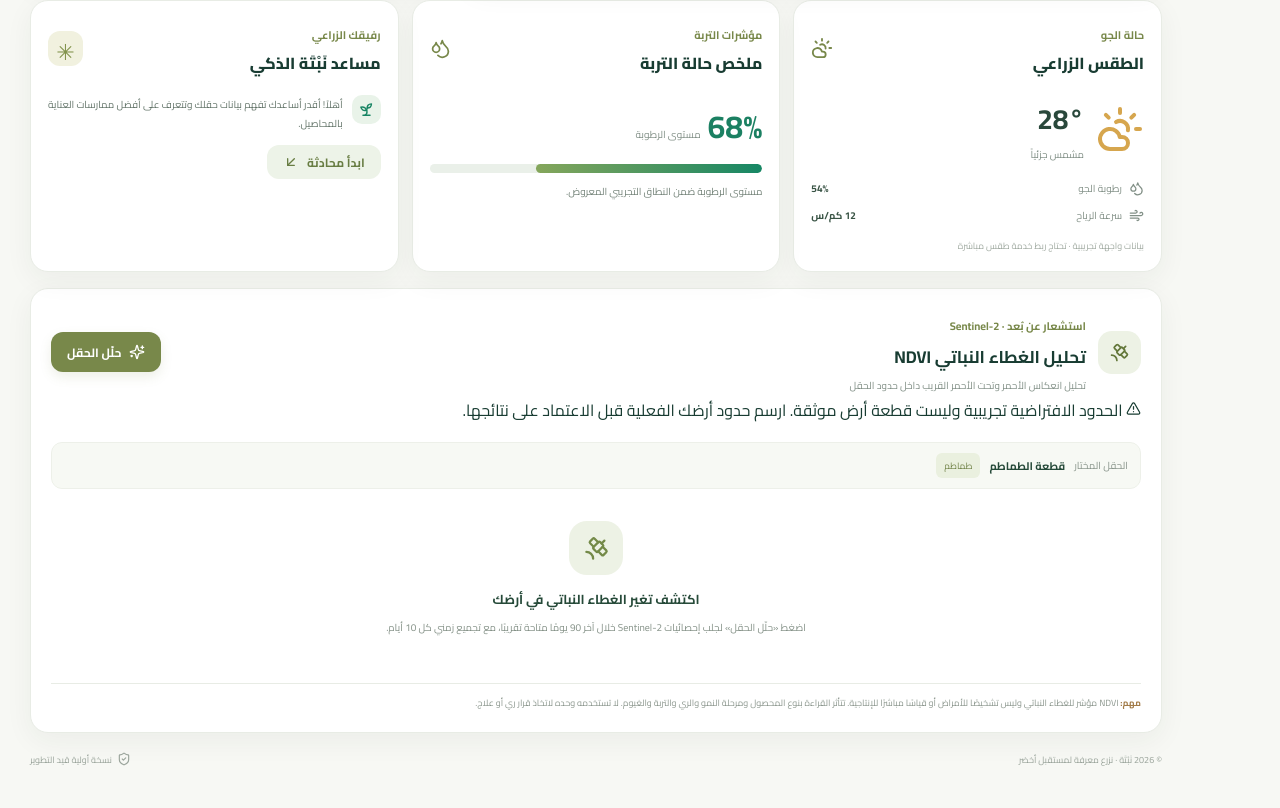
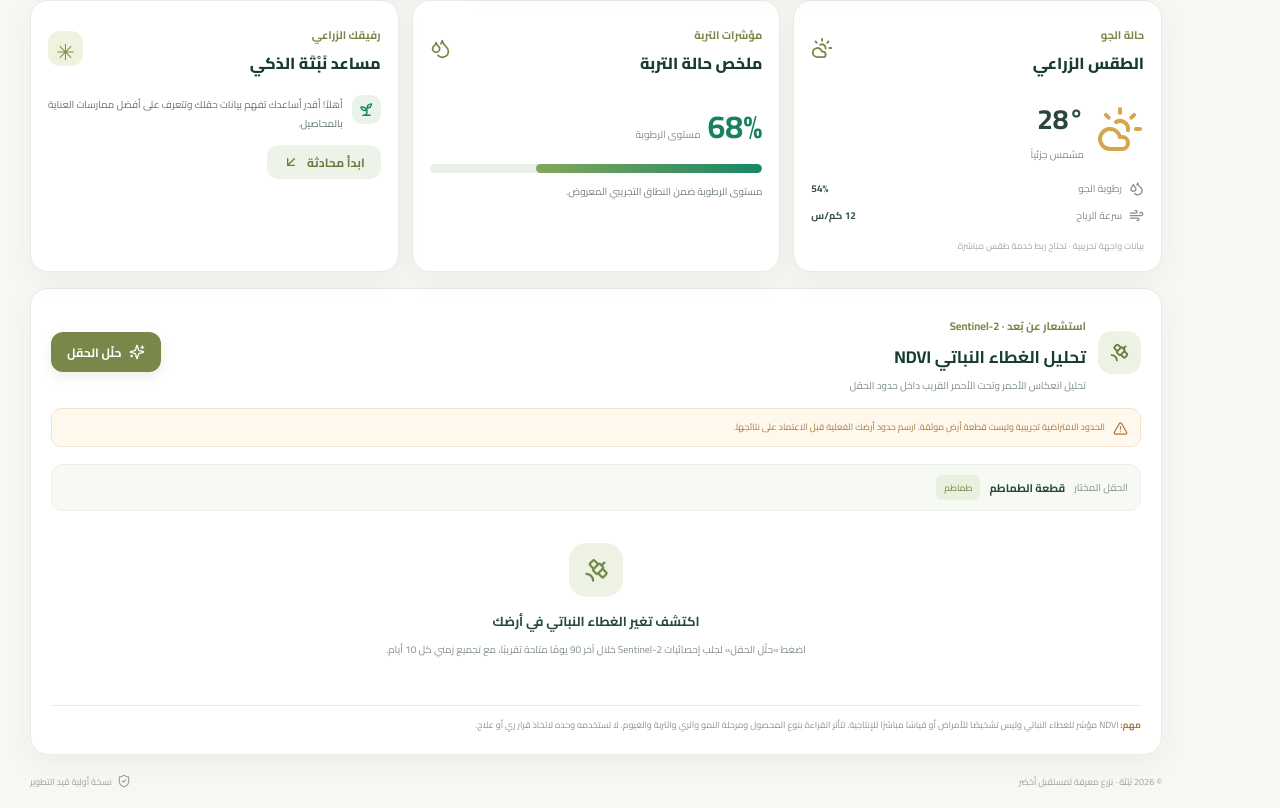
Before and after one commit to Nour2013hossam/rabta, a Next.js app: page / in a window 1280 px wide. Shown: the part 1036-1844 px from the top of the page. Before the commit the page ends 1822 px from the top, so only its background shows below. Built offline with nearby package versions, Linux system fonts and the light colour scheme.

Commit message:
Style demo field warning in NDVI panel

```diff
--- a/app/globals.css
+++ b/app/globals.css
@@ -181,3 +181,10 @@
  .ndvi-chart svg{height:120px}
  .ndvi-source{flex-direction:column;align-items:flex-start}
 }
+
+.ndvi-demo-warning{
+  display:flex;align-items:flex-start;gap:8px;margin-top:13px;padding:10px 12px;
+  background:#fff8ed;border:1px solid #f2e3cf;border-radius:10px;
+  color:#a97943;font-size:9px;line-height:1.8
+}
+.ndvi-demo-warning svg{flex-shrink:0;margin-top:2px}
```
